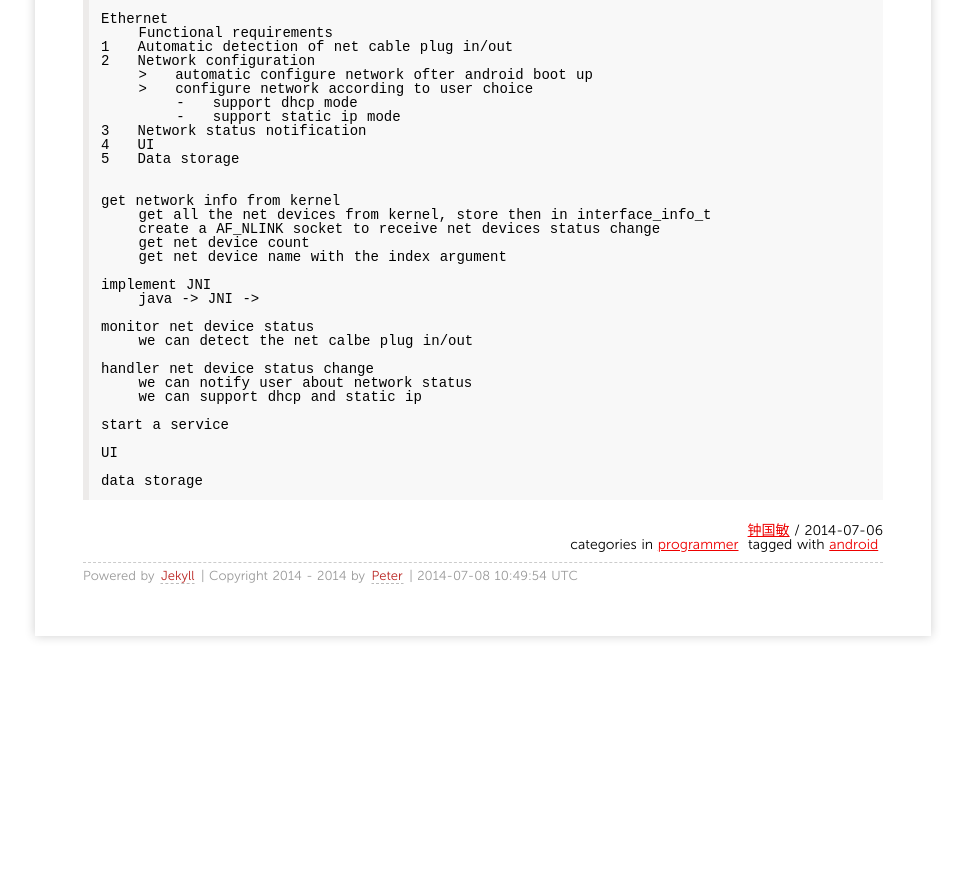
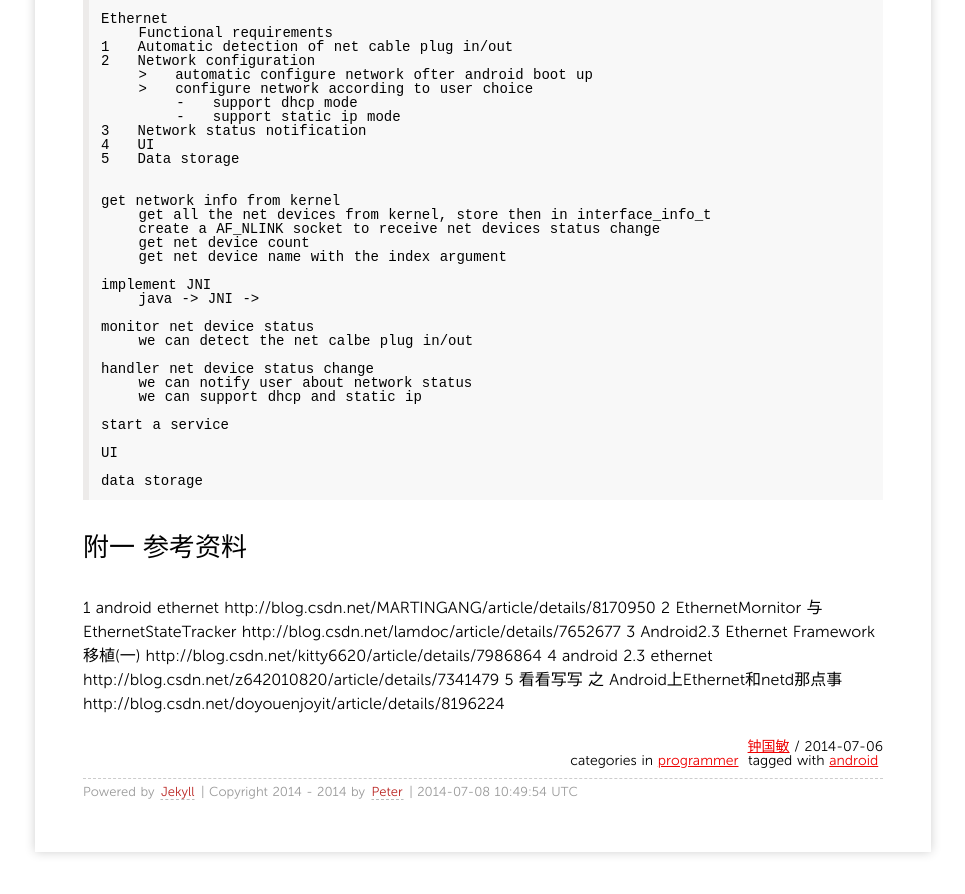
Before and after one commit to fengyr/blog, a Jekyll site: the page built from _posts/2014/2014-07-06-Android--Ethernet.md, in a window 1280 px wide and 900 px high, scrolled down 2174 px. Shown: the top 894 px of the window, without its empty margins (157-1122 px from the left). Built offline with Jekyll 4.4.1, drawn with Linux system fonts in a browser that asks for light colours; Markdown is read by kramdown in place of the engine named in the settings; before the commit the page ends 2858 px from its top, so only the background shows below that.

Commit message:
Update 2014-07-06-Android--Ethernet.md

```diff
--- a/_posts/2014/2014-07-06-Android--Ethernet.md
+++ b/_posts/2014/2014-07-06-Android--Ethernet.md
@@ -161,3 +161,16 @@ frameworks\base\core\res\res\values-large\config.xml 中有这种网络类型：
     UI
 
     data storage
+
+
+## 附一 参考资料
+1	android ethernet
+	http://blog.csdn.net/MARTINGANG/article/details/8170950
+2	EthernetMornitor 与 EthernetStateTracker
+	http://blog.csdn.net/lamdoc/article/details/7652677
+3	Android2.3 Ethernet Framework 移植(一)
+	http://blog.csdn.net/kitty6620/article/details/7986864
+4	android 2.3 ethernet
+	http://blog.csdn.net/z642010820/article/details/7341479
+5	看看写写 之 Android上Ethernet和netd那点事
+	http://blog.csdn.net/doyouenjoyit/article/details/8196224
```
